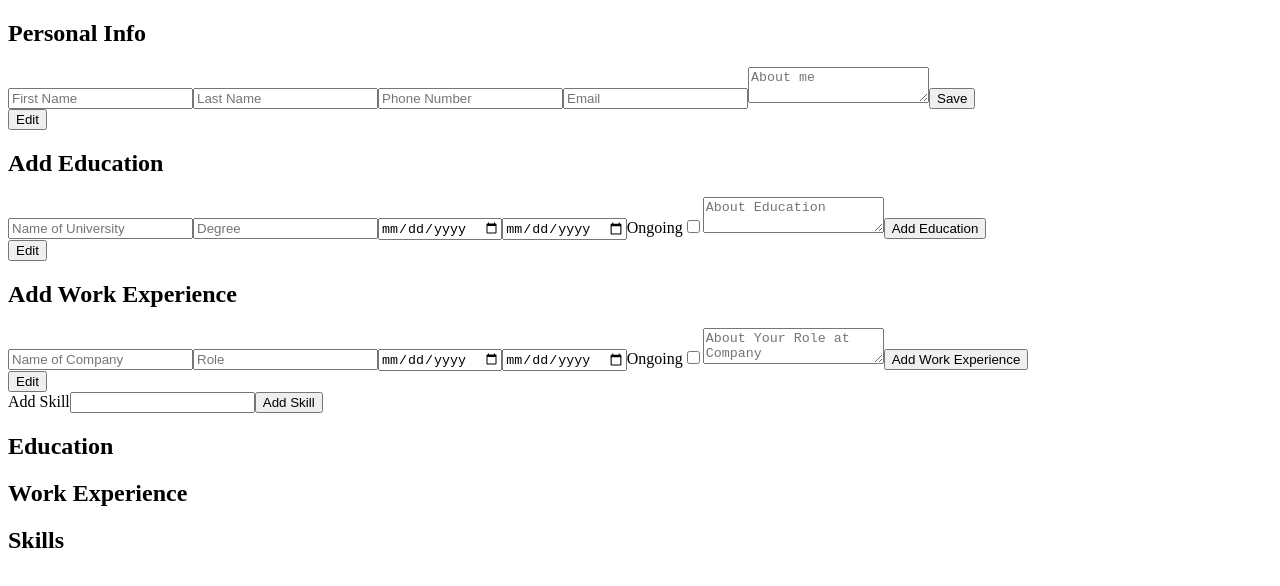
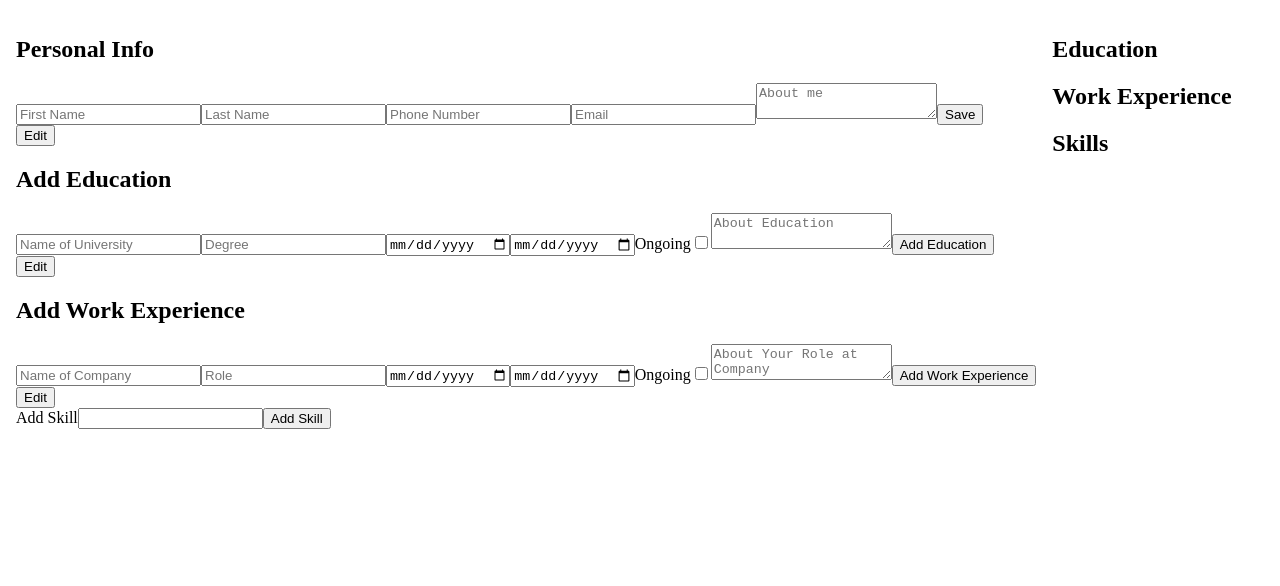
Before and after one commit to halileryildirim/cv-application, a React (Vite) app: page / in a window 1280 px wide. Shown: the top 586 px of the page. Built offline with nearby package versions, Linux system fonts and the light colour scheme.

Commit message:
Add DOM.css and link with DOM.jsx

```diff
--- a/src/components/DOM.jsx
+++ b/src/components/DOM.jsx
@@ -7,6 +7,7 @@ import Work from "./Work";
 import WorkForm from "./WorkForm";
 import Skills from "./Skills";
 import SkillsForm from "./SkillsForm";
+import "../styles/DOM.css";
 
 function DOM() {
     const [aboutData, setAboutData] = useState(null);
@@ -14,16 +15,16 @@ function DOM() {
     const [workData, setWorkData] = useState(null);
     const [skills, setSkills] = useState([]);
 
-    function handleAboutSubmit(formData) {
-        setAboutData(formData);
+    function handleAboutSubmit(about) {
+        setAboutData(about);
     }
 
-    function handleEducationSubmit(formData) {
-        setEducationData(formData);
+    function handleEducationSubmit(educations) {
+        setEducationData(educations);
     }
 
-    function handleWorkSubmit(formData) {
-        setWorkData(formData);
+    function handleWorkSubmit(experiences) {
+        setWorkData(experiences);
     }
 
     function handleSkillData(newSkills) {
@@ -31,7 +32,8 @@ function DOM() {
     }
 
     return (
-        <>
+        <body>
+            <div className="form-section">
                 <div className="about-form-section">
                     <AboutForm onSubmit={handleAboutSubmit} />
                 </div>
@@ -44,7 +46,7 @@ function DOM() {
                 <div className="skills-section">
                     <SkillsForm onSubmit={handleSkillData} />
                 </div>
-
+            </div>
             <div className="cv-page">
                 <About submittedData={aboutData} />
                 <h2>Education</h2>
@@ -54,7 +56,7 @@ function DOM() {
                 <h2>Skills</h2>
                 <Skills skills={skills} />
             </div>
-        </>
+        </body>
     )
 }
 
--- /dev/null
+++ b/src/styles/DOM.css
@@ -0,0 +1,5 @@
+body{
+    display: flex;
+    flex-direction: row;
+    gap: 16px;
+}
```
Lines whose indentation alone changed are shown as unchanged.
